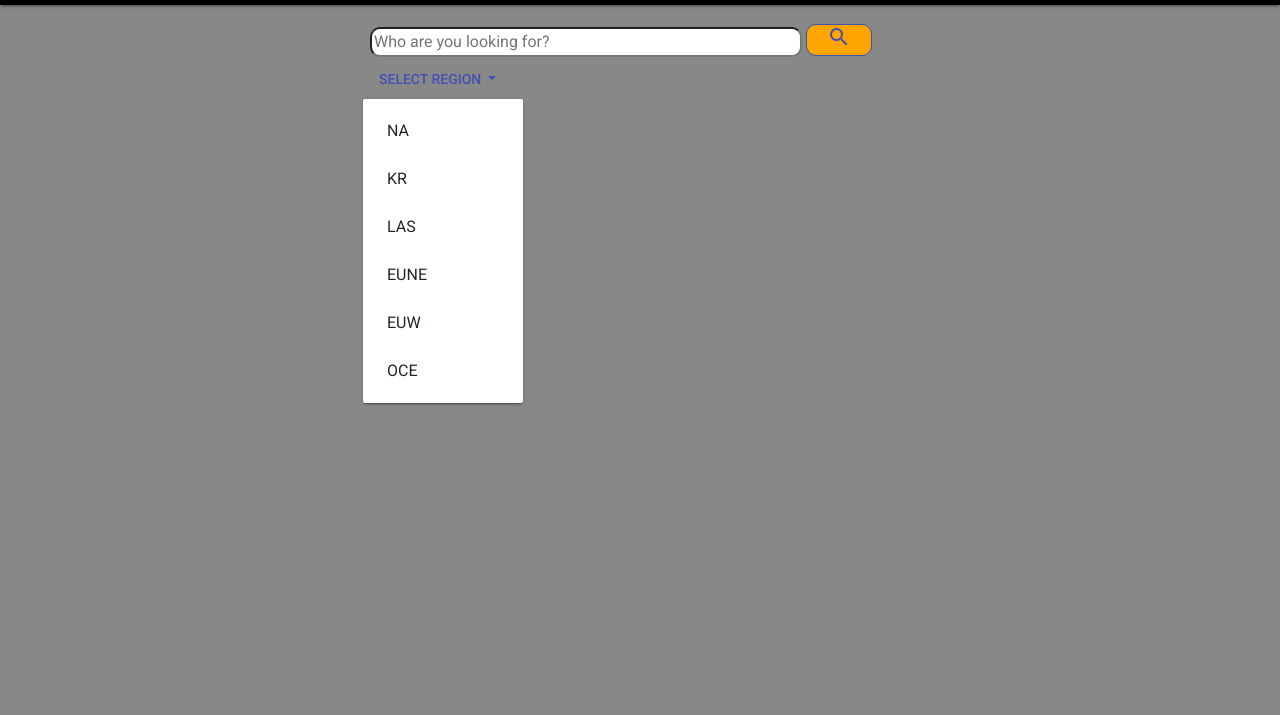
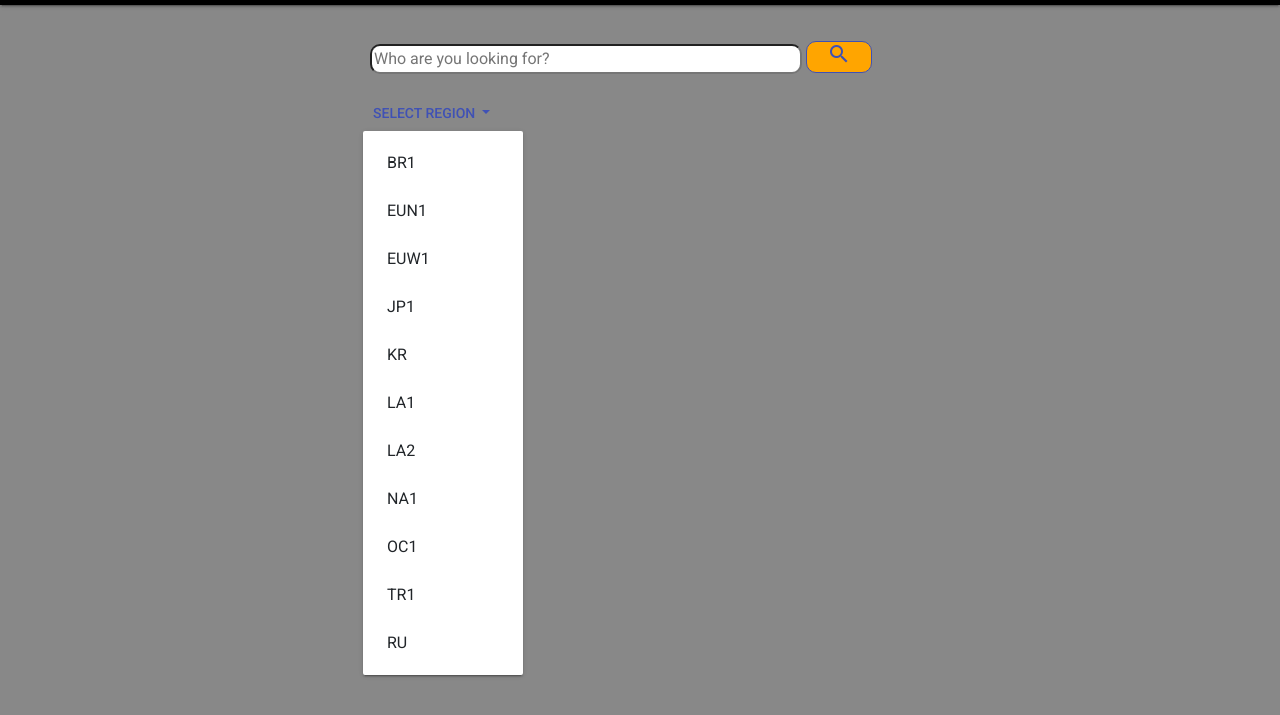
Before and after one commit to Jiacheng-Qiu/Project-LOL-Stat-Tracker, a plain HTML site: page public/search.html in a window 1280 px wide. Both pictures are taken after a click on the button "SELECT REGION". Shown: the part 51-766 px from the top of the page. Drawn offline with Linux system fonts and the light colour scheme; some packages are replaced by stand-ins of ours; no server answers.

Commit message:
Fixed bug

```diff
--- a/public/search.html
+++ b/public/search.html
@@ -43,12 +43,17 @@
             Select Region
           </button>
           <div id="regionSearch" class="dropdown-menu" aria-labelledby="dropdownMenuButton">
-            <a class="dropdown-item">NA</a>
+            <a class="dropdown-item">BR1</a>
+            <a class="dropdown-item">EUN1</a>
+            <a class="dropdown-item">EUW1</a>
+            <a class="dropdown-item">JP1</a>
             <a class="dropdown-item">KR</a>
-            <a class="dropdown-item">LAS</a>
-            <a class="dropdown-item">EUNE</a>
-            <a class="dropdown-item">EUW</a>
-            <a class="dropdown-item">OCE</a>
+            <a class="dropdown-item">LA1</a>
+            <a class="dropdown-item">LA2</a>
+            <a class="dropdown-item">NA1</a>
+            <a class="dropdown-item">OC1</a>
+            <a class="dropdown-item">TR1</a>
+            <a class="dropdown-item">RU</a>
           </div>
         </div>
       </div>
--- a/public/styles/main.css
+++ b/public/styles/main.css
@@ -63,11 +63,17 @@ body {
     margin-right: 0.2rem;
 }
 
+#searchRedirect {
+    position: fixed;
+    right: 20px;
+}
+
 #searchPage > container {
     width: 100%;
 }
 
 #searchText {
+    margin-top: 20px;
     margin-left: 25%;
     width: 40%;
     border-radius: 10px;
@@ -83,3 +89,9 @@ body {
     width: 100%;
     margin-left: 25%;
 }
+
+.dropdown > button {
+    margin-top: 20px;
+    background: orange;
+    padding: 5px 10px;
+}
```
